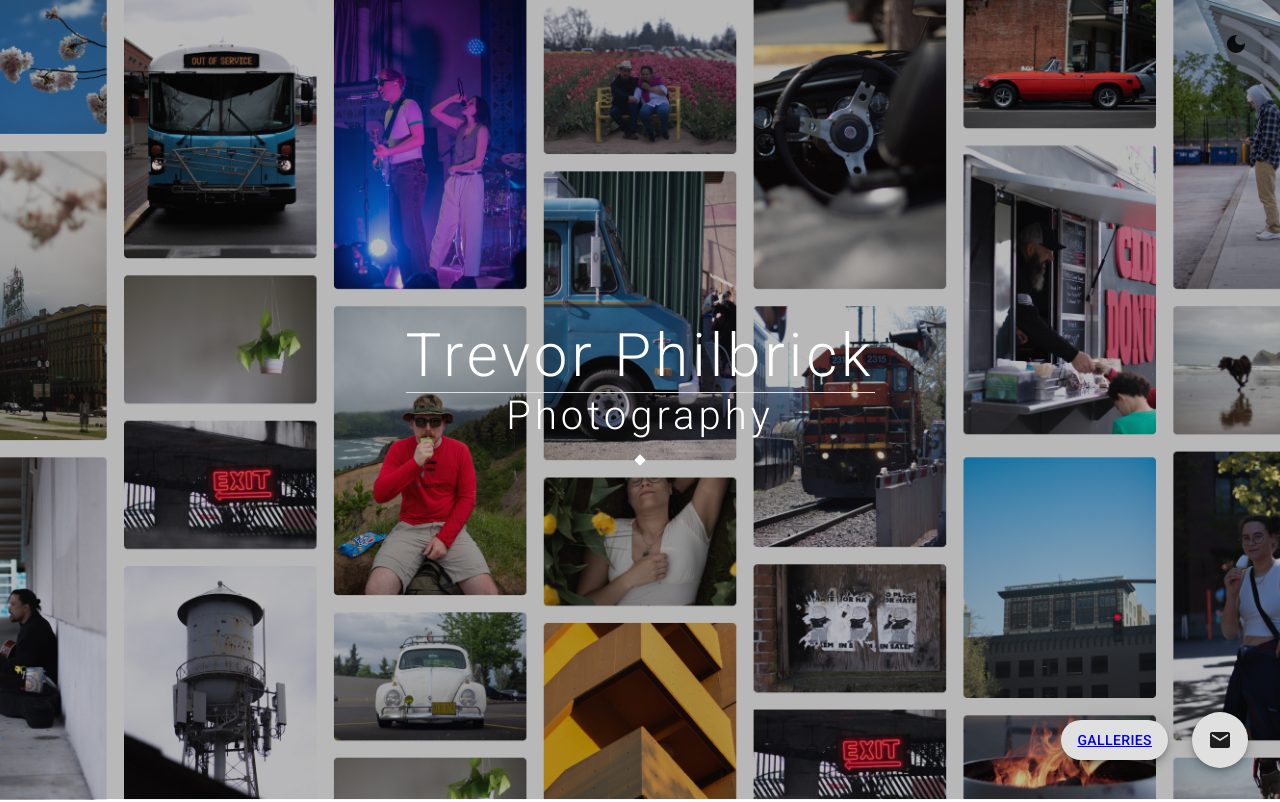
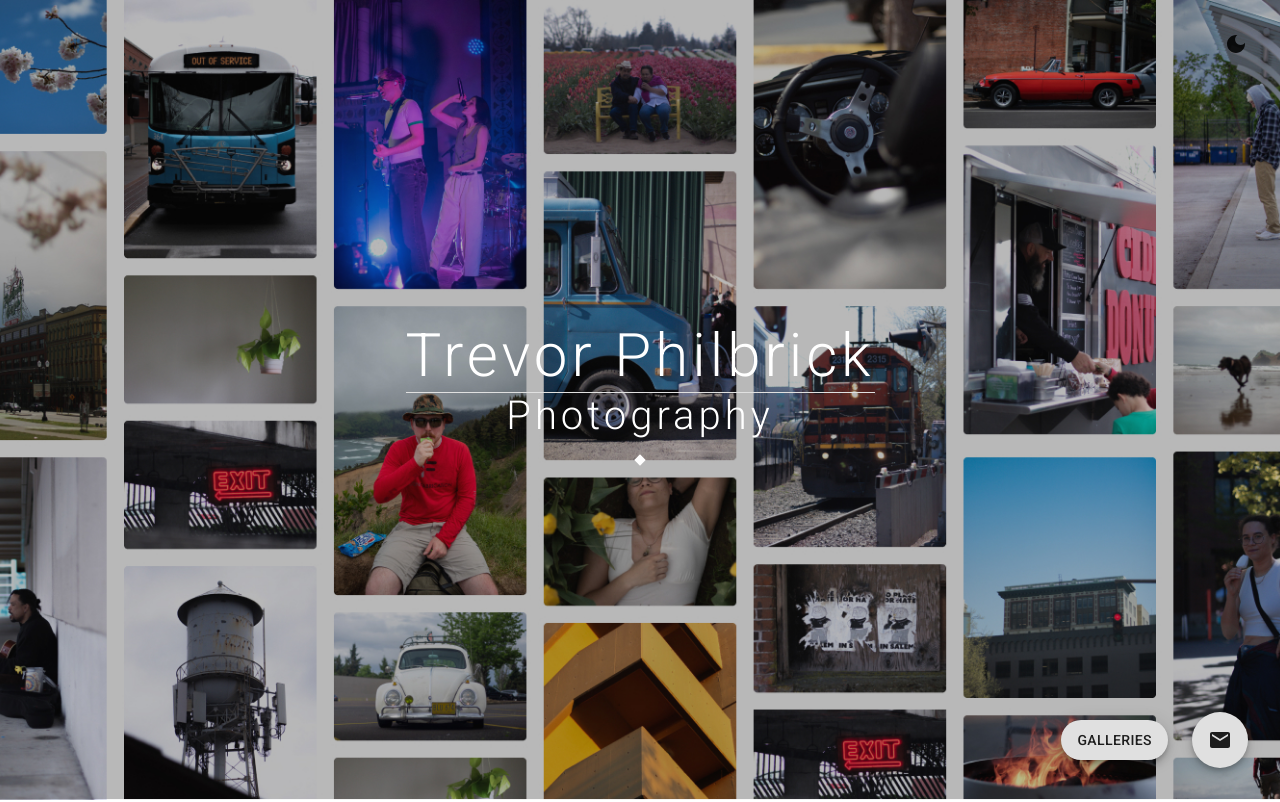
Before and after one commit to trevorphilbrick/photographyPortfolio, a React (Create React App) app: page / in a window 1280 px wide. Shown: the top 802 px of the page. Built offline with nearby package versions, Linux system fonts and the light colour scheme; no server answers; the database is empty.

Commit message:
fixed navbar text color

```diff
--- a/src/components/common/NavFab.js
+++ b/src/components/common/NavFab.js
@@ -1,11 +1,14 @@
 import React from "react";
-import { Fab } from "@mui/material";
+import { Fab, useTheme } from "@mui/material";
 import { HashLink } from "react-router-hash-link";
 
 const NavFab = () => {
+  const theme = useTheme();
   return (
     <Fab size="medium" variant="extended">
-      <HashLink to="/#galleries">Galleries</HashLink>
+      <HashLink to="/#galleries" smooth style={{ textDecoration: "none", color: theme.palette.text.primary }}>
+        Galleries
+      </HashLink>
     </Fab>
   );
 };
```
